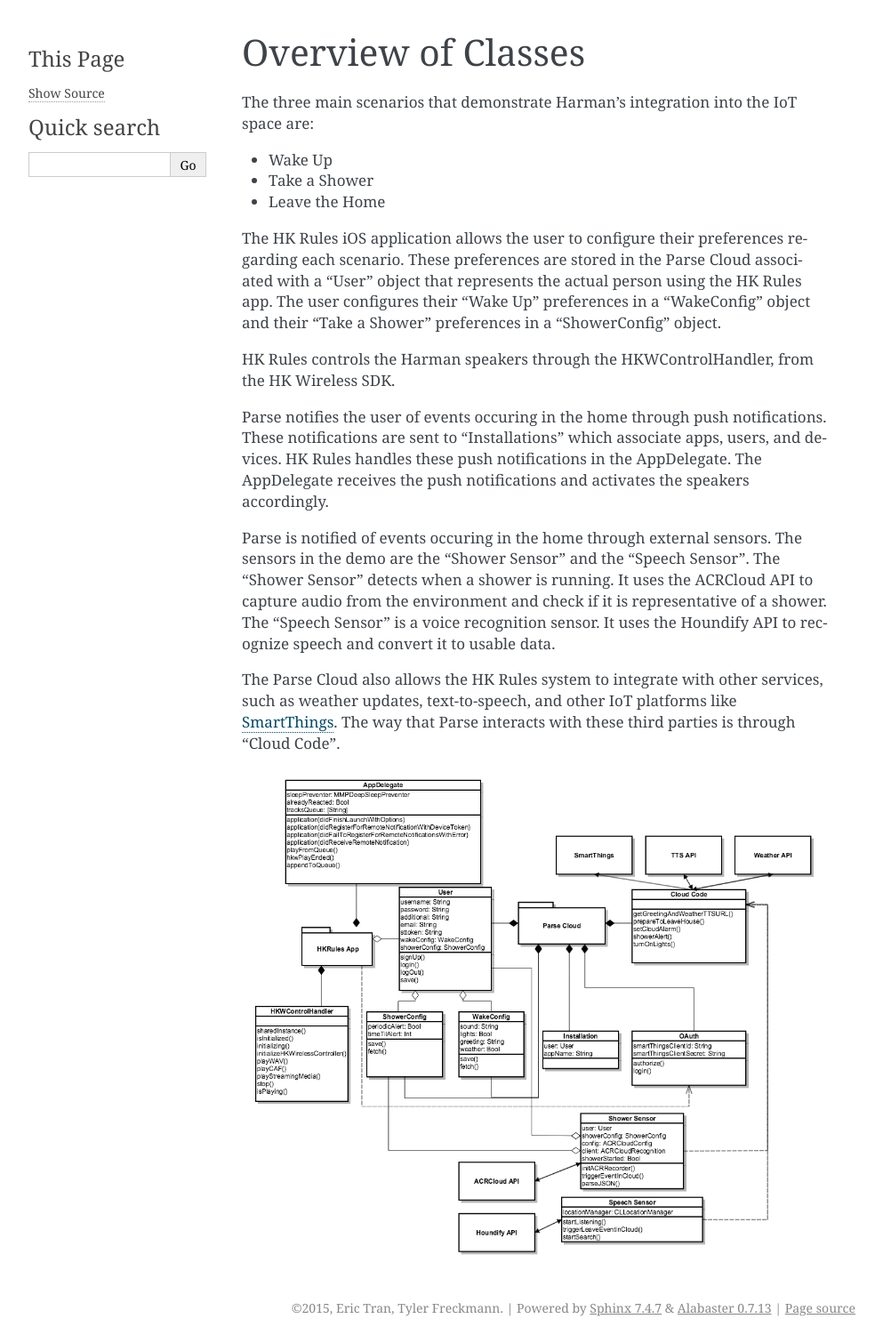
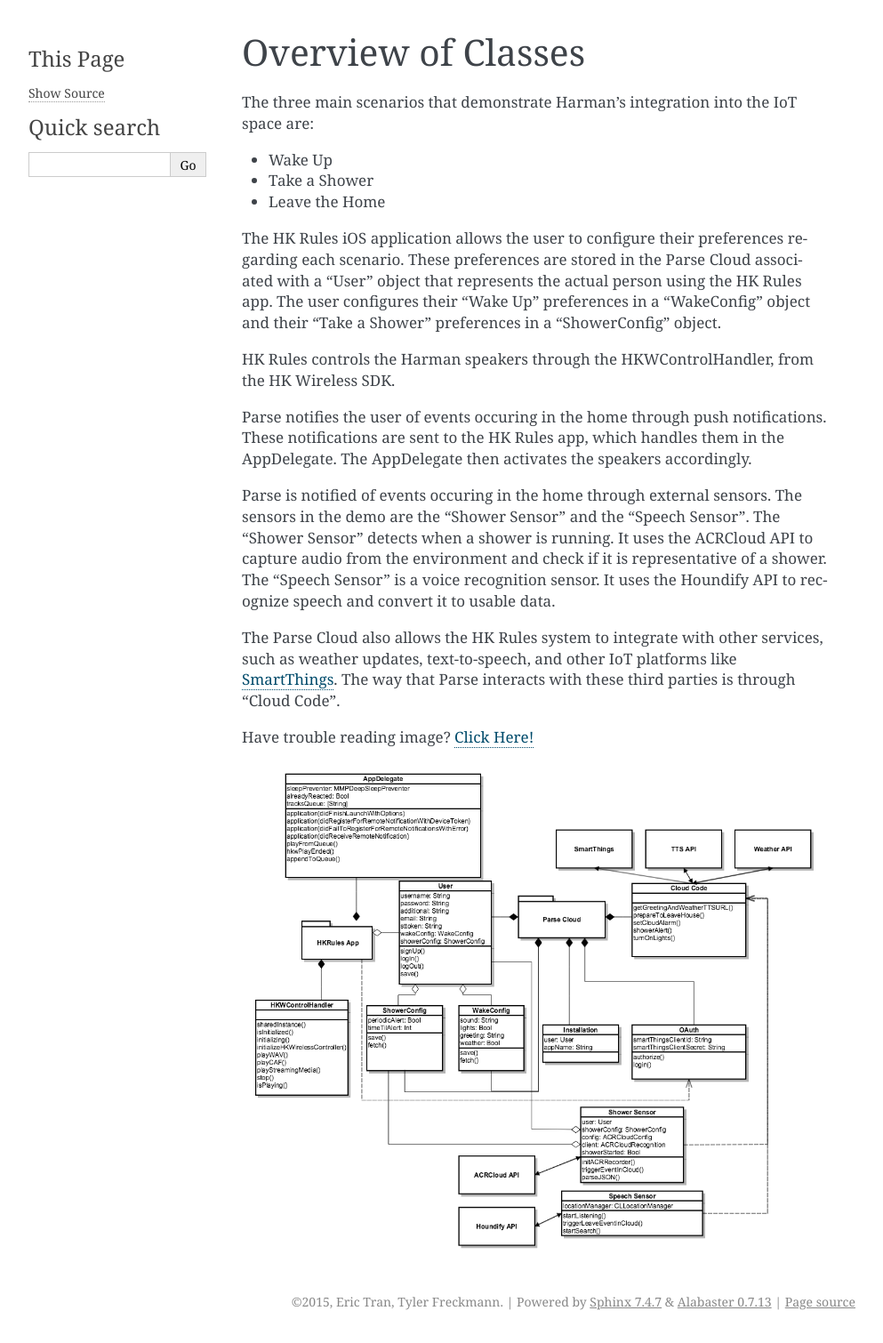
Before and after one commit to tylerfreckmann/HKIoTDemo, a Sphinx documentation site: the page built from docs/source/modules.rst, in a window 1280 px wide. Shown: the whole page at 89% size, without its empty margins (148-1141 px from the left). Built offline with Sphinx 7.4.7, drawn with Linux system fonts in a browser that asks for light colours.

Commit message:
added stuff to wake

```diff
--- a/docs/source/modules.rst
+++ b/docs/source/modules.rst
@@ -11,10 +11,12 @@
 
 HK Rules controls the Harman speakers through the HKWControlHandler, from the HK Wireless SDK.
 
-Parse notifies the user of events occuring in the home through push notifications. These notifications are sent to "Installations" which associate apps, users, and devices. HK Rules handles these push notifications in the AppDelegate. The AppDelegate receives the push notifications and activates the speakers accordingly.
+Parse notifies the user of events occuring in the home through push notifications. These notifications are sent to the HK Rules app, which handles them in the AppDelegate. The AppDelegate then activates the speakers accordingly.
 
 Parse is notified of events occuring in the home through external sensors. The sensors in the demo are the "Shower Sensor" and the "Speech Sensor". The "Shower Sensor" detects when a shower is running. It uses the ACRCloud API to capture audio from the environment and check if it is representative of a shower. The "Speech Sensor" is a voice recognition sensor. It uses the Houndify API to recognize speech and convert it to usable data.
 
 The Parse Cloud also allows the HK Rules system to integrate with other services, such as weather updates, text-to-speech, and other IoT platforms like `SmartThings <http://www.smartthings.com/developers/>`__. The way that Parse interacts with these third parties is through "Cloud Code".
 
+Have trouble reading image? `Click Here! <http://hkiotdemo.readthedocs.org/en/latest/_images/hkrulesmoduleclassdiagram.png>`__
+
 .. figure::  images/hkrulesmoduleclassdiagram.png
```
